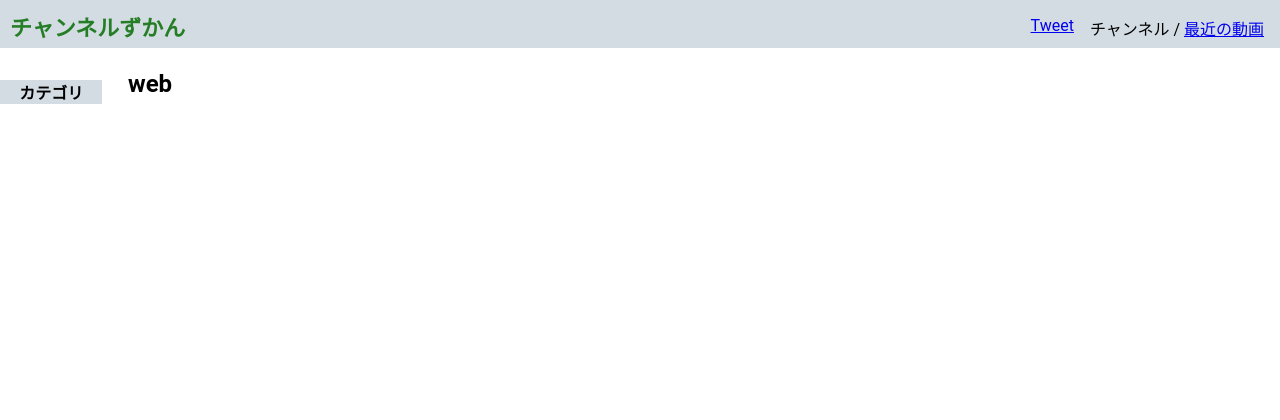
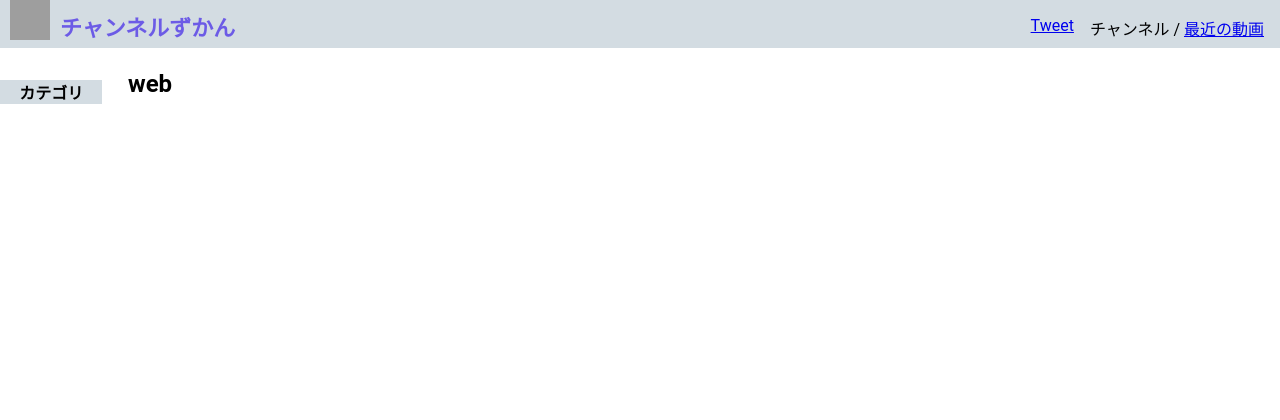
Before and after one commit to kojitrns/ytchan, a PHP site: page /web/src/index.php in a window 1280 px wide. Shown: the top 420 px of the page. Run offline with PHP 8.4, Linux system fonts and the light colour scheme; data that the repository does not hold is empty; some libraries are stand-ins or nearby versions; grey boxes are pictures that could not be loaded.

Commit message:
Update title (add logo and change color of title)

```diff
--- a/web/src/css/main.css
+++ b/web/src/css/main.css
@@ -19,6 +19,11 @@ header {
 	display: block;
 }
 
+header img {
+	margin-left: 10px;
+	float: left;
+}
+
 .header-cont {
 	width: 100%;
 	height: 3rem;
@@ -36,7 +41,7 @@ header {
 .site-title p {
 	font-size: 22px;
 	font-weight: bold;
-	color: #257E25;
+	color: #6C5BE6;
 	margin: 0;
 }
 
--- a/web/src/index.php
+++ b/web/src/index.php
@@ -104,7 +104,7 @@ function show_header(&$category_list) {
 
 	global $cur_category, $mode;
 	echo '<header><div class="header-cont">
-	<div class="site-title"><p>チャンネルずかん</p></div>';
+	<img src="https://img.icons8.com/nolan/64/000000/video-call.png" width=40px height=40px><div class="site-title"><p>チャンネルずかん</p></div>';
 	$mode_cont = '';
 	if($mode == 'video') {
 		$mode_cont = "<a href=\"/$cur_category/channel\">
```
